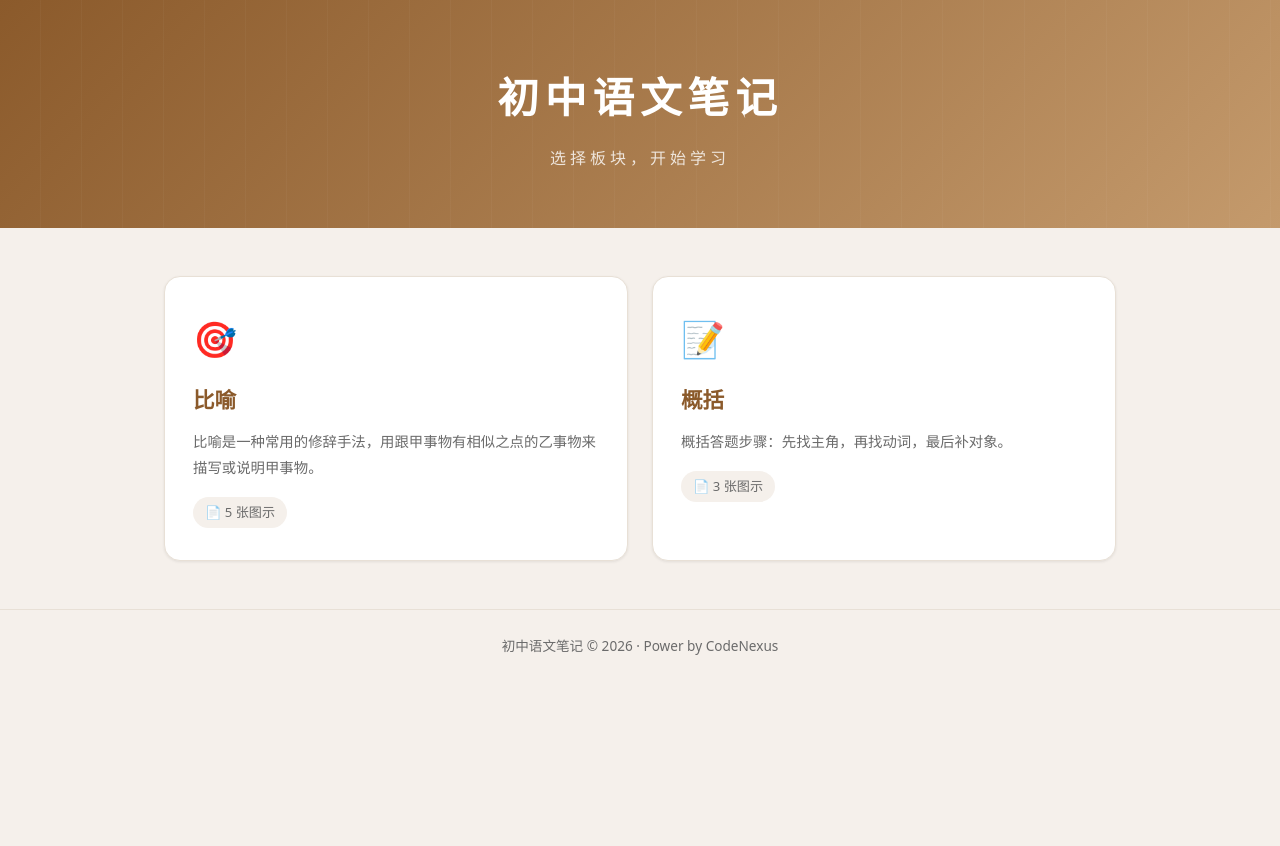
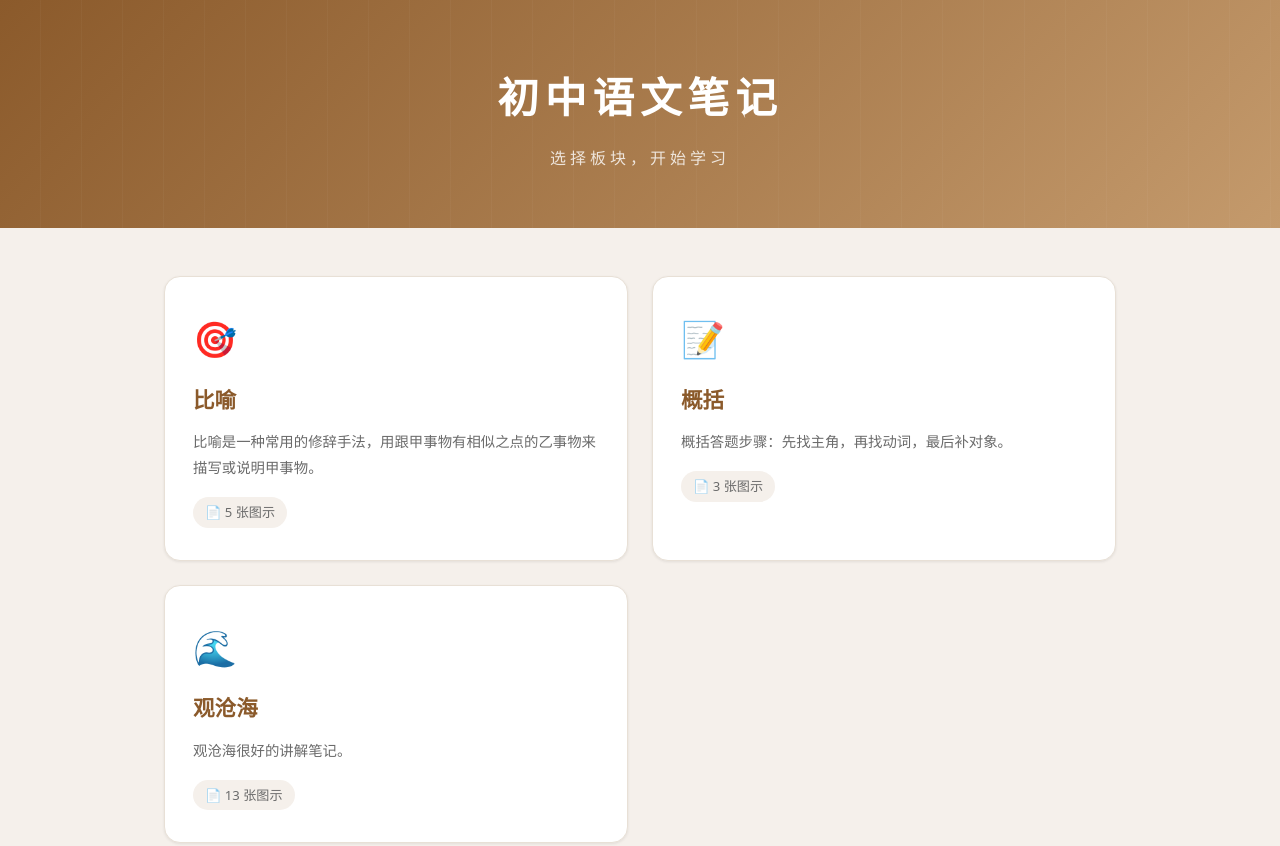
Before and after one commit to CNS-CodeNexus/chuzhong, a website: page index.html in a window 1280 px wide. Shown: the top 846 px of the page. Before the commit the page ends 800 px from the top, so only its background shows below. Drawn offline with Linux system fonts and the light colour scheme.

Commit message:
feat: 新增'观沧海'板块（13 张图示）

```diff
--- a/index.html
+++ b/index.html
@@ -95,7 +95,7 @@ body{font-family:var(--font-sans);background:var(--bg);color:var(--text);line-he
 </footer>
 
 <script>
-var TOPICS=[{id:'biyu',icon:'🎯',name:'比喻',summary:'比喻是一种常用的修辞手法，用跟甲事物有相似之点的乙事物来描写或说明甲事物。',detail:'比喻的标准是本体和喻体不同类。明喻有明显比喻词，如"像、仿佛、若"等；暗喻用"是、成为"等表示；借喻只出现喻体，可通过文中不合时宜的名词判断。',path:'jiao/比喻',files:['1.png','2.png','3.png','4.png','5.png']},{id:'gaikuo',icon:'📝',name:'概括',summary:'概括答题步骤：先找主角，再找动词，最后补对象。',detail:'概括答题步骤：先找主角，再找动词，最后补对象。找动词要看总括、重要、简约三标准，重点抓核心事件动词，避免描写修饰，并积累动作、语言、心理类常用动词。',path:'jiao/概括',files:['1.png','2.png','3.png']}];
+var TOPICS=[{id:'biyu',icon:'🎯',name:'比喻',summary:'比喻是一种常用的修辞手法，用跟甲事物有相似之点的乙事物来描写或说明甲事物。',detail:'比喻的标准是本体和喻体不同类。明喻有明显比喻词，如"像、仿佛、若"等；暗喻用"是、成为"等表示；借喻只出现喻体，可通过文中不合时宜的名词判断。',path:'jiao/比喻',files:['1.png','2.png','3.png','4.png','5.png']},{id:'gaikuo',icon:'📝',name:'概括',summary:'概括答题步骤：先找主角，再找动词，最后补对象。',detail:'概括答题步骤：先找主角，再找动词，最后补对象。找动词要看总括、重要、简约三标准，重点抓核心事件动词，避免描写修饰，并积累动作、语言、心理类常用动词。',path:'jiao/概括',files:['1.png','2.png','3.png']},{id:'guancanghai',icon:'🌊',name:'观沧海',summary:'观沧海很好的讲解笔记。',detail:'观沧海很好的讲解笔记。',path:'jiao/观沧海',files:['1.png','2.png','3.png','4.png','5.png','6.png','7.png','8.png','9.png','10.png','11.png','12.png','13.png']}];
 
 (function(){'use strict';
 var year=document.getElementById('year');
```
Also changed, not shown: jiao/观沧海/1.png (added), jiao/观沧海/10.png (added), jiao/观沧海/11.png (added), jiao/观沧海/12.png (added), jiao/观沧海/13.png (added), jiao/观沧海/2.png (added), jiao/观沧海/3.png (added), jiao/观沧海/4.png (added), jiao/观沧海/5.png (added), jiao/观沧海/6.png (added), jiao/观沧海/7.png (added), jiao/观沧海/8.png (added), jiao/观沧海/9.png (added).
